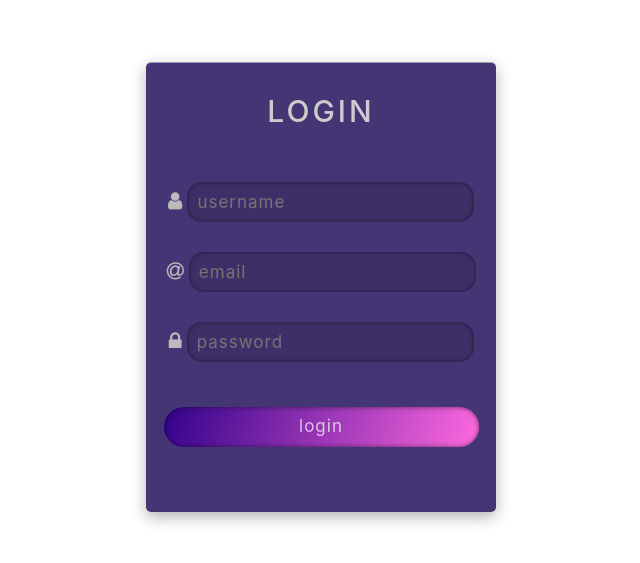
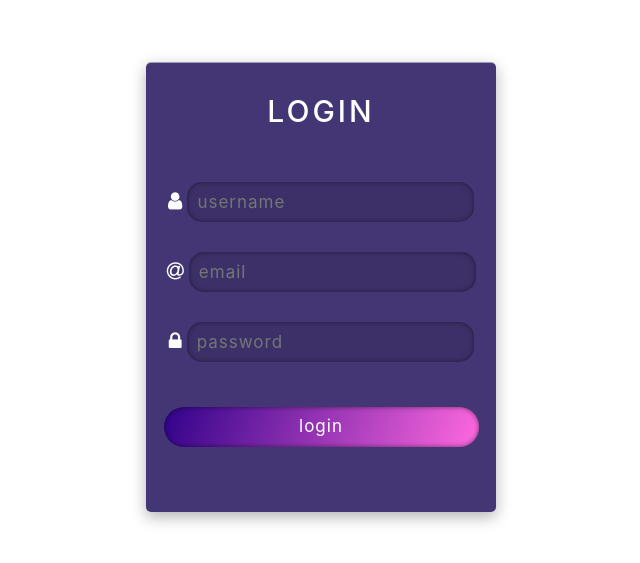
Before and after one commit to shashidharnaik55/loginForm, a plain HTML site: page index.html in a window 1280 px wide. Shown: the part 113-676 px from the top of the page, without its empty margins (319-959 px from the left). Drawn offline with nearby package versions, Linux system fonts and the light colour scheme.

Commit message:
text color changed

```diff
--- a/style.css
+++ b/style.css
@@ -20,13 +20,13 @@
 .form-container form h3 {
   font-size: 30px;
   padding: 30px 0;
-  color: #ccc;
+  color: #fff;
   letter-spacing: 3px;
 }
 .form-container form i {
   padding: 0.5px;
   font-size: 20px;
-  color: #bbb;
+  color: #fff;
 }
 .form-container form input {
   outline: none;
@@ -34,7 +34,7 @@
   height: 40px;
   width: 82%;
   background: rgba(0, 0, 0, 0.1);
-  color: rgba(255, 255, 255, 0.7);
+  color: #fff;
   box-shadow: 0 0 5px rgba(0, 0, 0, 0.5) inset;
   font-size: 17px;
   padding: 0 10px;
```
